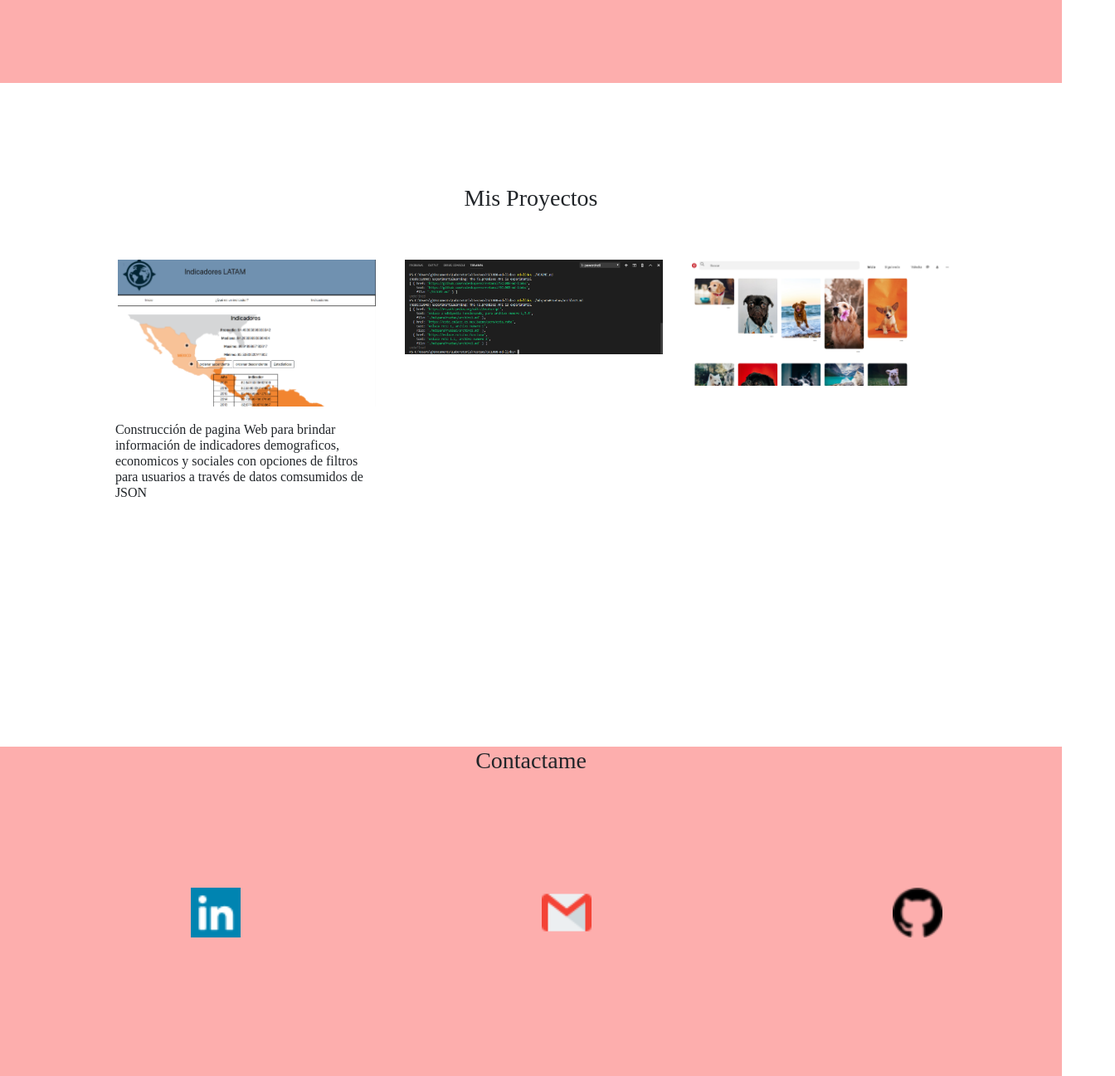
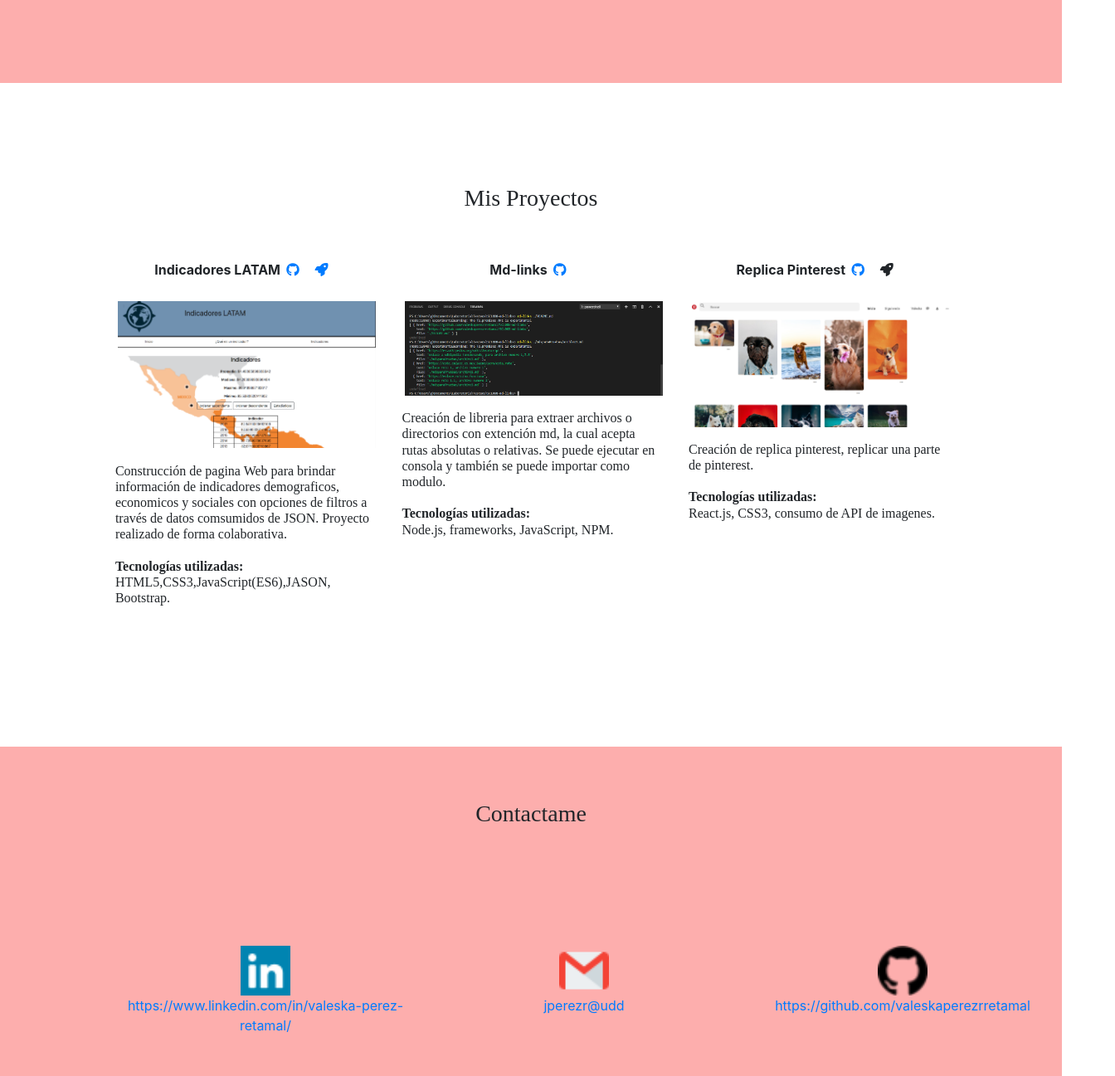
Before and after one commit to valeskaperezrretamal/valeskaperezrretamal.github.io, a plain HTML site: page index.html in a window 1280 px wide. Shown: the part 1500-2797 px from the top of the page at 83% size, 1344 px wide, since content can reach past the window. Drawn offline with nearby package versions, Linux system fonts and the light colour scheme.

Commit message:
se arregla vista para celular

```diff
--- a/index.html
+++ b/index.html
@@ -14,6 +14,7 @@
     <link href="https://unpkg.com/aos@2.3.1/dist/aos.css" rel="stylesheet">
 
     <link rel="stylesheet" href="https://stackpath.bootstrapcdn.com/bootstrap/4.3.1/css/bootstrap.min.css" integrity="sha384-ggOyR0iXCbMQv3Xipma34MD+dH/1fQ784/j6cY/iJTQUOhcWr7x9JvoRxT2MZw1T" crossorigin="anonymous">
+    <script src="https://kit.fontawesome.com/cf30fd1e6a.js"></script>
     <title></title>
 </head>
 <body>
@@ -54,7 +55,7 @@
                 <div id="typed-strings">
                     <p>Me <em>Gusta</em> <strong>JavaScript</strong> </p>
                     <p>Me <em>Gusta</em> <strong>Diseño Web</strong> </p>
-                <p>Me <em>Gusta</em> <strong>Metodologías Ágile</strong> </p>
+                    <p>Me <em>Gusta</em> <strong>Metodologías Ágiles</strong> </p>
                     <p>Me <em>Gusta</em> <strong>Trabajo colaborativo</strong> </p>
                     <p>Me <em>Gusta</em> <strong>Nuevas tecnologías</strong> </p>
                     <p>Me <em>Gusta</em> <strong>Ciclismo</strong> </p>
@@ -62,7 +63,8 @@
                     <p>Me <em>Gusta</em> <strong>Leer</strong> </p>
                     <p>Me <em>Gusta</em> <strong>Viajar</strong> </p>
                     <p>Me <em>Gusta</em> <strong>Comer</strong> </p>
-             </div> <span id="typed"></span>
+                </div>
+                <span id="typed"></span>
             </div>
             <div id="description">
                     <div id="image">
@@ -96,26 +98,67 @@
        <h3>Mis Proyectos</h3>
        <div id="proyec">
             <div id="platam">
+                <p> <strong>Indicadores LATAM</strong><a href="https://github.com/valeskaperezrretamal/SCL008-data-lovers/tree/master/src"><i class="fab fa-github"></i></a> <a href="https://taphiem.github.io/SCL008-data-lovers/src/index.html"><i class="fas fa-rocket"></i></a> </p>
                 <img class="imgproyec" src="indicadorlatam.png" alt="Proyecto indicadores LATAM">
                 <h3>Construcción de pagina Web para brindar información de indicadores demograficos,
-                        economicos y sociales con opciones de filtros para usuarios a través de datos comsumidos de JSON
+                        economicos y sociales con opciones de filtros a través de datos comsumidos de JSON.
+                        Proyecto realizado de forma colaborativa.
+                        <br>
+                        <br>
+                        <strong>Tecnologías utilizadas:</strong>
+                        <br>
+                        HTML5,CSS3,JavaScript(ES6),JASON, Bootstrap.
                     </h3>
             </div>
             <div id="pmdlinks">
+                <p><strong>Md-links</strong><a href="https://github.com/valeskaperezrretamal/SCL008-md-links"><i class="fab fa-github"></i></a></p>
                 <img class="imgproyec" src="proyecmdlinks.PNG" alt="Proyecto md-links">
+                <h3>Creación de libreria para extraer archivos o directorios con extención md, la cual
+                    acepta rutas absolutas o relativas. Se puede ejecutar en consola y también se puede
+                    importar como modulo.
+                    <br>
+                    <br>
+                        <strong>Tecnologías utilizadas:</strong>
+                        <br>
+                        Node.js, frameworks, JavaScript, NPM.
+                 </h3>
             </div>
             <div id="ppinterest">
+                <p><strong>Replica Pinterest</strong><a href="https://github.com/valeskaperezrretamal/Pinterest"><i class="fab fa-github"></i></a> <i class="fas fa-rocket"></i> </p>
                 <img class="imgproyec" src="proyectopinterest.PNG" alt="Proyecto replica pinterest">
+                <h3>Creación de replica pinterest, replicar una parte de pinterest.
+                        <br>
+                        <br>
+                        <strong>Tecnologías utilizadas:</strong>
+                        <br>
+                        React.js, CSS3, consumo de API de imagenes.
+                </h3>
             </div>
         </div>
     </section>
 
  <section id="secContact">
         <h3 id="contact">Contactame</h3>
-        <a title="linkedIn" href="https://www.linkedin.com/in/valeska-pérez-retamal-650a8a135/"><img class="lin" src="linkedin.png" alt="linkedin"></a>
-        <a title="Gmail" href=""><img class="gmail" src="gmail.png" alt="Gmail"></a>
-        <a title="GitHub" href="https://github.com/valeskaperezrretamal"><img class="githubdos" src="githubdos.png" alt="GitHub"></a>
-
+        <div id="contactinfo">
+            <div>
+                <a title="linkedIn" href="https://www.linkedin.com/in/valeska-perez-retamal/">
+                    <img class="lin" src="linkedin.png" alt="linkedin">
+                    <p>https://www.linkedin.com/in/valeska-perez-retamal/</p>
+                </a>
+            </div>
+            <div>
+                <a title="Gmail" href="mailto:jperezr@udd.cl">
+                    <img class="gmail" src="gmail.png" alt="Gmail">
+                    <p>jperezr@udd</p>
+                </a>
+            </div>
+            <div>
+                <a title="GitHub" href="https://github.com/valeskaperezrretamal">
+                    <img class="githubdos" src="githubdos.png" alt="GitHub">
+                    <p>https://github.com/valeskaperezrretamal</p>
+                </a>
+            </div>
+    </div>
     </section>
 </div>
 <script src="https://cdn.jsdelivr.net/npm/typed.js@2.0.9"></script>
@@ -128,7 +171,8 @@
             stringsElement: '#typed-strings',
             typeSpeed: 40,
             backSpeed: 40,
-            smartBackspace: true
+            smartBackspace: true,
+            loop: true
         });
     </script>
 
--- a/styleaboutme.css
+++ b/styleaboutme.css
@@ -28,3 +28,29 @@
 #presentation{
     -moz-text-align-last: auto;
 }
+
+
+@media screen and (max-width : 800px){
+    #description {
+        display: flex;
+        flex-direction: column;
+        margin-top: 5%;
+    }
+    #image img{
+        width: 100%;
+        border-radius: 10px 10px 10px 10px;
+
+    }
+    #image{
+        margin-right: 0px;
+    }
+    #me {
+        display: flex;
+        flex-direction: column;
+        margin-top: 10%;
+        margin-left:5%;
+        font-size: 25px;
+        height: 20vh;
+
+    }
+}
--- a/stylecontact.css
+++ b/stylecontact.css
@@ -2,22 +2,53 @@
     background:#fdaead;
     min-height: 100vh;
     word-wrap: normal;
-    /*padding: 5%;*/
+    padding: 5%;
+    width: 100%;
 }
-#secContact{
-    height: 300px;
-}
+
 #secContact h3{
     text-align: center;
 }
 #secContact img{
-    margin: 10%;
-    margin-left: 18%;
+    display:block;
+    margin:auto;
     width: 60px;
 
 }
+
+
 .btn-secondary{
     position: fixed;
-   margin-left: 80%;
+    margin-left: 80%;
+}
+#contactinfo{
+    display: flex;
+    flex-direction: row;
+    width: 100%;
+    justify-content: center;
+    position: absolute;
+    top: 30%;
+}
+#contactinfo div{
+    width: 30%;
 
 }
+#contactinfo div a{
+    text-align: center;
+}
+@media screen and (max-width : 800px){
+    #contactinfo{
+        flex-direction: column;
+        width: 90vw;
+
+    }
+    #contactinfo div{
+        width: 100%;
+    }
+    #contactinfo div a{
+        width: 100%;
+    }
+    #contactinfo div a p{
+        width: 100%;
+    }
+}
--- a/stylemenu.css
+++ b/stylemenu.css
@@ -212,7 +212,7 @@ transition: all 0.4s ease 0s;
 
 /*desaparecers checkbox*/
 .mobile-menu input[type=checkbox]{
-    display: none;
+    display: block;
 }
 
 /*para mostrar menu cuando el checkbox este marcado*/
@@ -230,7 +230,7 @@ transition: all 0.4s ease 0s;
     height: 5px;
     width:20px;
     padding-right:15px;
-  float: right;
+    float: right;
 }
 	/*Para enlaces deplegables que aparezcan en línea*/
 	.mobile-menu ul {
@@ -239,11 +239,12 @@ transition: all 0.4s ease 0s;
 	}
 	/*Espacio vertical*/
 	.mobile-menu li {
-		margin-bottom: 1px;
+    margin-bottom: 1px;
+
 	}
 	/*para hacer que los enlaces verticales del menú, sean del ancho completos */
 	.mobile-menu ul li, .mobile-menu li a {
-		width: 100%;
+    width: 100%;
 	}
 	/*Mostrar menú*/
 	.mobile-menu .show-menu {
--- a/styleprojects.css
+++ b/styleprojects.css
@@ -11,3 +11,41 @@
 #secProject img{
     margin-left: 6%;
 }
+#proyec{
+    display:flex;
+    flex-direction: row;
+    justify-content: center;
+    width: 100%;
+}
+.imgproyec{
+    width:90% ;
+}
+#proyec div{
+    width: 30%;
+}
+#proyec h3{
+    font-size: 16px;
+    font-family: "-apple-system, BlinkMacSystemFont, 'Segoe UI', Roboto, Oxygen, Ubuntu, Cantarell, 'Open Sans', 'Helvetica Neue', sans-serif";
+    text-align: left;
+}
+#proyec p{
+    text-align: center;
+}
+#proyec i{
+    width: 30px;
+    height: 30px;
+    border-radius: 200%;
+}
+#proyec i:hover{
+    background-color:#ccddee;
+
+}
+@media screen and (max-width : 800px){
+    #proyec{
+        flex-direction: column;
+
+    }
+    #proyec div{
+        width: 100%;
+    }
+}
--- a/styleskills.css
+++ b/styleskills.css
@@ -17,20 +17,15 @@
     width: 90px;
 
 }
-#proyec{
-    display:flex;
-    flex-direction: row;
-    justify-content: center;
-    width: 100%;
+@media screen and (max-width : 800px){
+    #secSkills img{
+        width: 90px;
+        display: block;
+        margin: auto;
+
+    }
+    #secSkills h3{
+        margin-bottom: 5%;
+    }
+
 }
-.imgproyec{
-    width:90% ;
-}
-#proyec div{
-    width: 30%;
-}
-#platam h3{
-    font-size: 16px;
-    font-family: "-apple-system, BlinkMacSystemFont, 'Segoe UI', Roboto, Oxygen, Ubuntu, Cantarell, 'Open Sans', 'Helvetica Neue', sans-serif";
-    text-align: left;
-}
```
Lines whose indentation alone changed are shown as unchanged.
